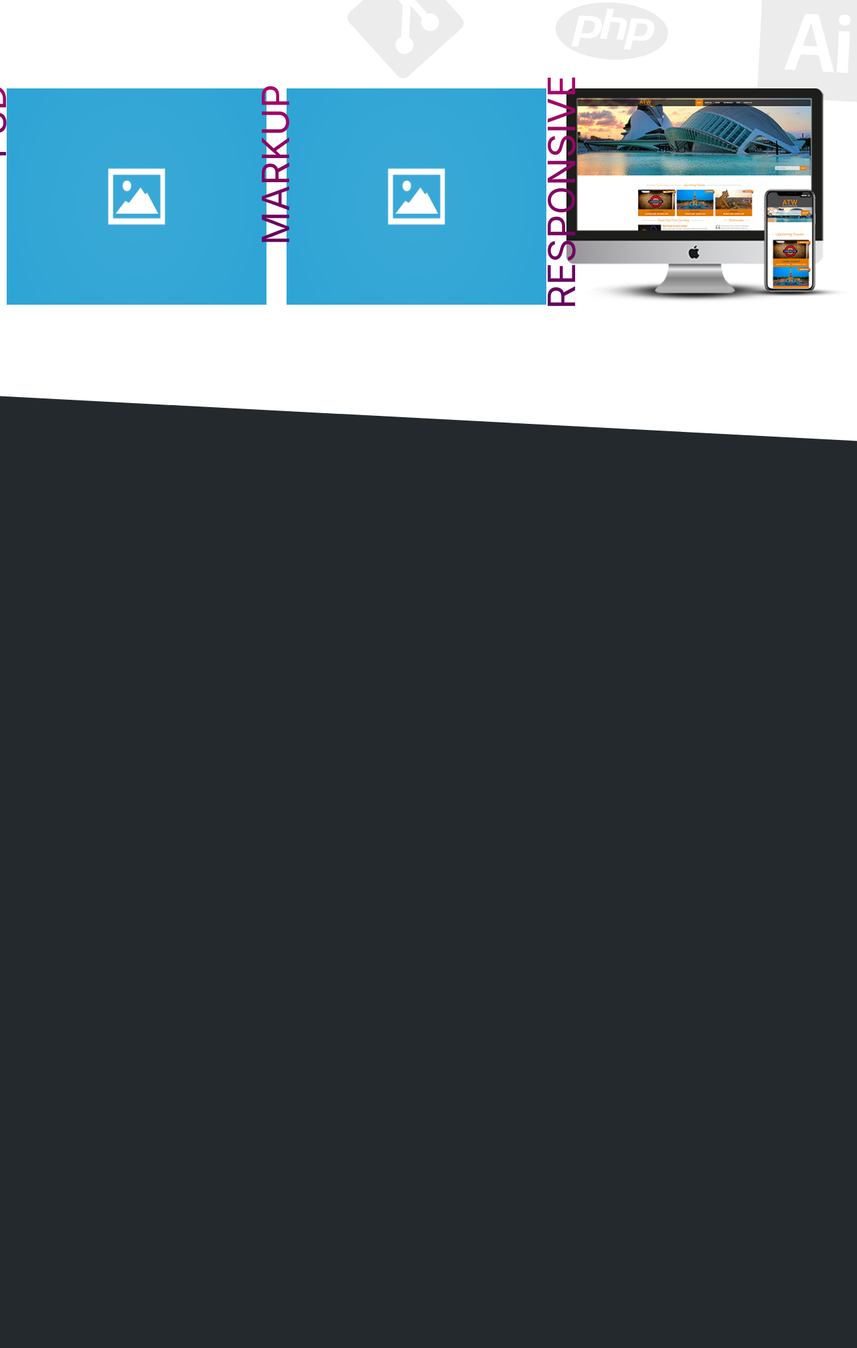
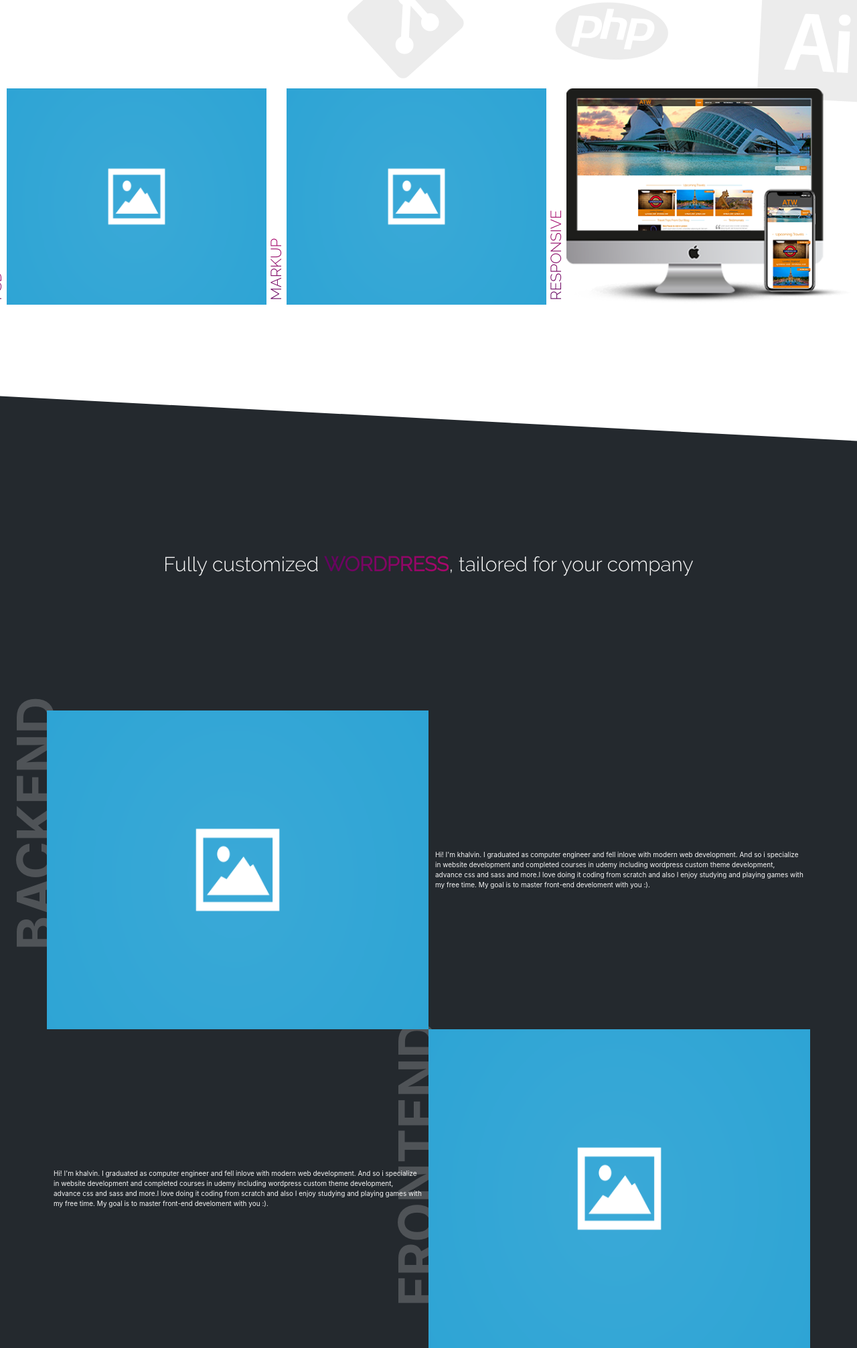
Before and after one commit to khalvinNucom/landingPage, a website: page index.html in a window 1280 px wide. Shown: the part 2311-4324 px from the top of the page at 67% size. Before the commit the page ends 2970 px from the top, so only its background shows below. Drawn offline with nearby package versions, Linux system fonts and the light colour scheme.

Commit message:
wordpress section almost done

```diff
--- a/index.html
+++ b/index.html
@@ -17,7 +17,7 @@
 		<div class="mainHeader__imgContainer">
 
 			<div class="mainHeader__imgBack">
-				<img  src="assets/img/kBacground.png" alt="bacground">
+				 <img  src="assets/img/kBacground.png" alt="bacground">
 			</div>
 			<div class="mainHeader__imgFront">
 				<img class="mainHeader__imgFront" src="assets/img/K-merged.png" alt="K">
@@ -146,6 +146,34 @@
 			</div>
 		</div>
 
+	</section>
+
+	<section class="wordpress">
+		<h1 class="wordpress__title marginAllBig">
+			Fully customized <strong class="gradientText">WORDPRESS</strong>, tailored for your company
+		</h1>
+		<div class="container">
+			<div class="row wordpress__row1">
+				<div class="col-md-6 wordpress__imgContainer" >
+					<img src="assets/img/biggerPlaceHolder.png" alt="wpPic" >
+				</div>
+				<div class="col-md-6">
+					<p>
+						Hi! I'm khalvin. I graduated as computer engineer and fell inlove with modern web development. And so i specialize in website development and completed courses in udemy including wordpress  custom theme development, advance css and sass and more.I love doing it coding from scratch and also I enjoy studying and playing games with my free time. My goal is to master front-end develoment with you :).
+					</p>
+				</div>
+			</div>
+			<div class="row wordpress__row2">
+				<div class="col-md-6">
+					<p>
+						Hi! I'm khalvin. I graduated as computer engineer and fell inlove with modern web development. And so i specialize in website development and completed courses in udemy including wordpress  custom theme development, advance css and sass and more.I love doing it coding from scratch and also I enjoy studying and playing games with my free time. My goal is to master front-end develoment with you :).
+					</p>
+				</div>
+				<div class="col-md-6 wordpress__imgContainer ">
+					<img src="assets/img/biggerPlaceHolder.png" alt="wpPic" >
+				</div>
+			</div>
+		</div>
 
 	</section>
 
--- a/sass/abstracts/_mixins.scss
+++ b/sass/abstracts/_mixins.scss
@@ -1,13 +1,36 @@
-@mixin RotatedName ($textHere,$top,$left ){
+@mixin RotatedName ($textHere){
     content: $textHere;
     background-image: linear-gradient(to right, #61045f, #aa076b);
     -webkit-background-clip: text;
     -moz-background-clip: text;
     -webkit-text-fill-color: transparent;
     position: absolute;
+    text-align: center;
+    font-family: raleway-l;
+    top: 300px;
+    left: -16px;
+    z-index: -1;
+    transform: rotate(-90deg);
+    font-size: 22px;
+    text-transform: uppercase;
+    transform-origin: left;
+}
+
+@mixin RotatedName-wordpress ($textHere ,$top){
+    content: $textHere;
+    // background-image: linear-gradient(to right, #61045f, #aa076b);
+    // -webkit-background-clip: text;
+    // -moz-background-clip: text;
+    // -webkit-text-fill-color: transparent;
+    position: absolute;
+    text-align: center;
+    font-weight: 700;
+    opacity: .2;
     top: $top;
-    left: $left;
-    transform: rotate(-90deg) scale(2.2);
-    font-size: 5.6rem;
+    left: -16px;
+    z-index: -1;
+    transform: rotate(-90deg);
+    font-size: 77px;
     text-transform: uppercase;
+    transform-origin: left;
 }
--- a/sass/base/_typography.scss
+++ b/sass/base/_typography.scss
@@ -7,3 +7,12 @@
     font-family: font2;
     src: url(../assets/fonts/IndieFlower.ttf);
 }
+
+@font-face{
+    font-family: raleway;
+    src: url(../assets/fonts/Raleway.ttf);
+}
+@font-face{
+    font-family: raleway-l;
+    src: url(../assets/fonts/Raleway-light.ttf);
+}
--- a/sass/base/_utilities.scss
+++ b/sass/base/_utilities.scss
@@ -1,5 +1,8 @@
 .marginAll{
     margin: 10rem;
+}
+.marginAllBig{
+    margin: 20rem;
 }
 .marginAllSmall{
     margin: 3rem;
--- a/sass/layout/_sections.scss
+++ b/sass/layout/_sections.scss
@@ -114,16 +114,85 @@
     &__imgContainer{
         position: relative;
     }
+    &__imgContainer:after{
+        position: relative;
+        transition: transform .2s cubic-bezier(0.075, 0.82, 0.165, 1);
+        // backface-visibility: hidden;
+         -webkit-font-smoothing: subpixel-antialiased;
+        // transform: translateZ(0);
+    }
+
     &__imgContainer:nth-child(1):after{
-        @include RotatedName ('psd',7px,-77px);
+        @include RotatedName ('psd');  //pag nag hover dito dapat lalaki ng ganto pero ang orig maliit lang .. orayyyt ba???
     }
     &__imgContainer:nth-child(2):after{
-        @include RotatedName ('markup',72px,-136px);
+        @include RotatedName ('markup');
     }
     &__imgContainer:nth-child(3):after{
-        @include RotatedName ('responsive',113px,-182px);
+        @include RotatedName ('responsive');
+    }
+
+    &__imgContainer:hover::after{
+        transform:rotate(-90deg) scale(2.2);
     }
 
 
 
 }
+
+.wordpress{
+    &__title{
+        font-size: 3rem;
+        text-align: center;
+        font-family: raleway-l;
+
+       //text-transform: uppercase;
+    }
+    &__wp{
+
+    }
+    &__row1{
+        &>*{
+            padding: 0;
+        }
+        div:nth-child(2){
+            display: flex;
+            align-items: center;
+            justify-content: center;
+            padding: 1rem;
+        }
+
+    }
+    &__row2{
+        &>*{
+            padding: 0;
+        }
+        div:nth-child(1){
+            display: flex;
+            align-items: center;
+            justify-content: center;
+            padding: 1rem;
+        }
+
+    }
+   &__row1 &__imgContainer{
+
+       img{
+        width: 100%;
+       }
+       &:after{
+        @include RotatedName-wordpress ('backend',300px);
+    }
+   }
+   &__row2 &__imgContainer{
+
+    img{
+     width: 100%;
+    }
+    &:after{
+     @include RotatedName-wordpress ('frontend',356px);
+ }
+}
+
+
+}
```
Also changed, not shown: assets/fonts/Raleway-Light.ttf (added), assets/fonts/Raleway.ttf (added), assets/img/biggerPlaceHolder.png (added), css/style.css.
